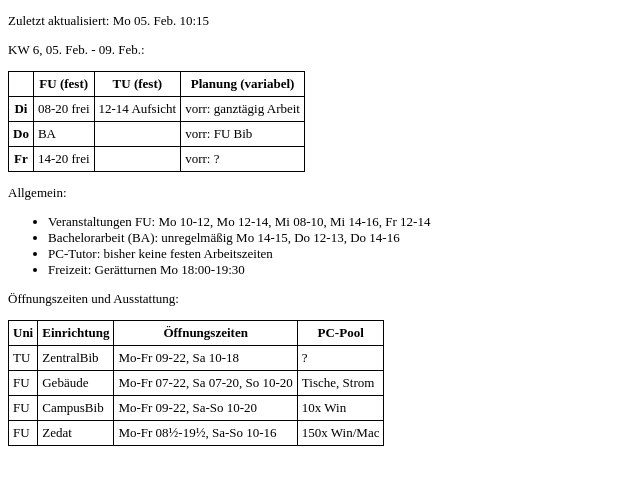
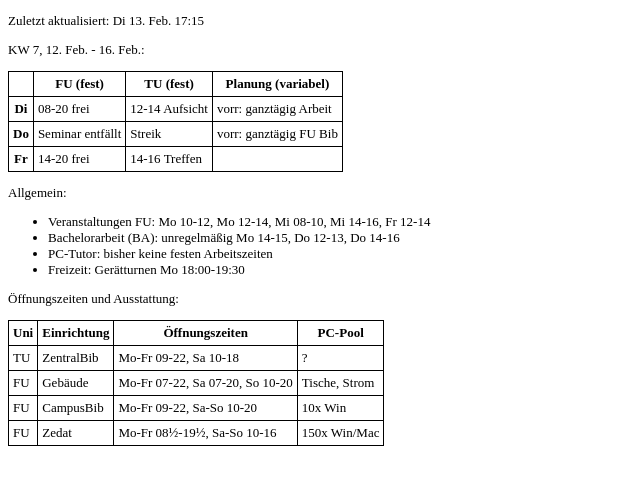
Before and after one commit to thomasinghana/thomasinghana.github.io, a plain HTML site: page tmp/pendeln.html in a window 1280 px wide. Shown: the whole page, without its empty margins (0-640 px from the left). Drawn offline with Linux system fonts and the light colour scheme.

Commit message:
Pendelinfo: Aktualisierung

```diff
--- a/tmp/pendeln.html
+++ b/tmp/pendeln.html
@@ -13,9 +13,9 @@
 </head>
 <body>
 
-<p>Zuletzt aktualisiert: Mo 05. Feb. 10:15</p>
+<p>Zuletzt aktualisiert: Di 13. Feb. 17:15</p>
 
-<p>KW 6, 05. Feb. - 09. Feb.:</p>
+<p>KW 7, 12. Feb. - 16. Feb.:</p>
 <table>
 <thead>
 <tr> <th></th> <th>FU (fest)</th> <th>TU (fest)</th> <th>Planung (variabel)</th> </tr>
@@ -29,15 +29,15 @@
 </tr>
 <tr>
   <th>Do</th>
-  <td>BA</td>
-  <td></td>
-  <td>vorr: FU Bib</td>
+  <td>Seminar entfällt</td>
+  <td>Streik</td>
+  <td>vorr: ganztägig FU Bib</td>
 </tr>
 <tr>
   <th>Fr</th>
   <td>14-20 frei</td>
+  <td>14-16 Treffen</td>
   <td></td>
-  <td>vorr: ?</td>
 </tr>
 </tbody>
 </table>
```
